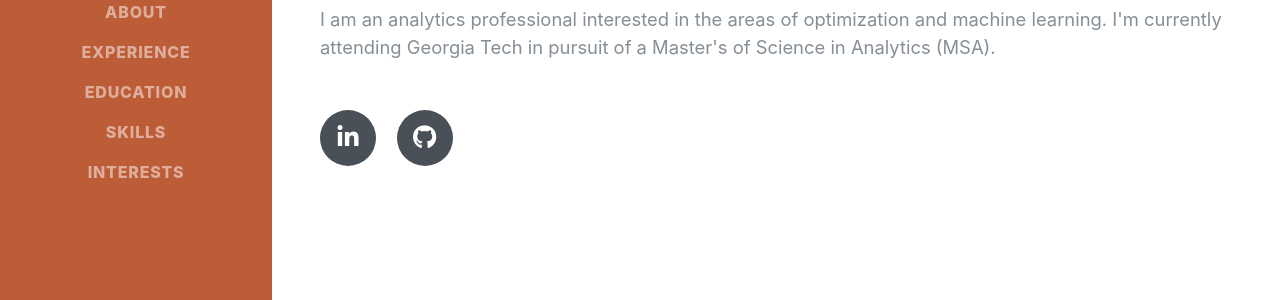
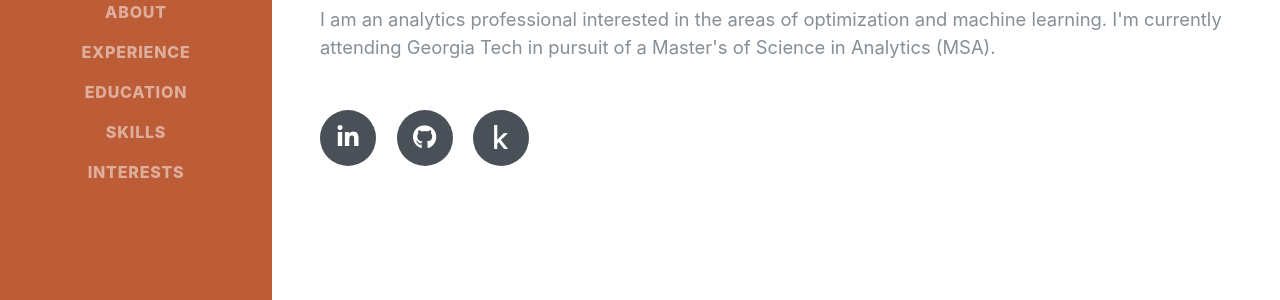
Before and after one commit to LifeOfHi/lifeofhi.github.io, a Jekyll site: the page built from index.html, in a window 1280 px wide. Shown: the part 450-750 px from the top of the page. Built offline with Jekyll 4.4.1, drawn with Linux system fonts in a browser that asks for light colours; some web fonts are replaced.

Commit message:
added kaggle

```diff
--- a/_includes/about.html
+++ b/_includes/about.html
@@ -16,6 +16,9 @@
             <a href="{{ site.github }}">
             <i class="fab fa-github"></i>
             </a>
+            <a href="https://www.kaggle.com/thelifeofhi">
+            <i class="fab fa-kaggle"></i>
+            </a>
         </div>
         </div>
     </section>
```
Also changed, not shown: 4 other files.
